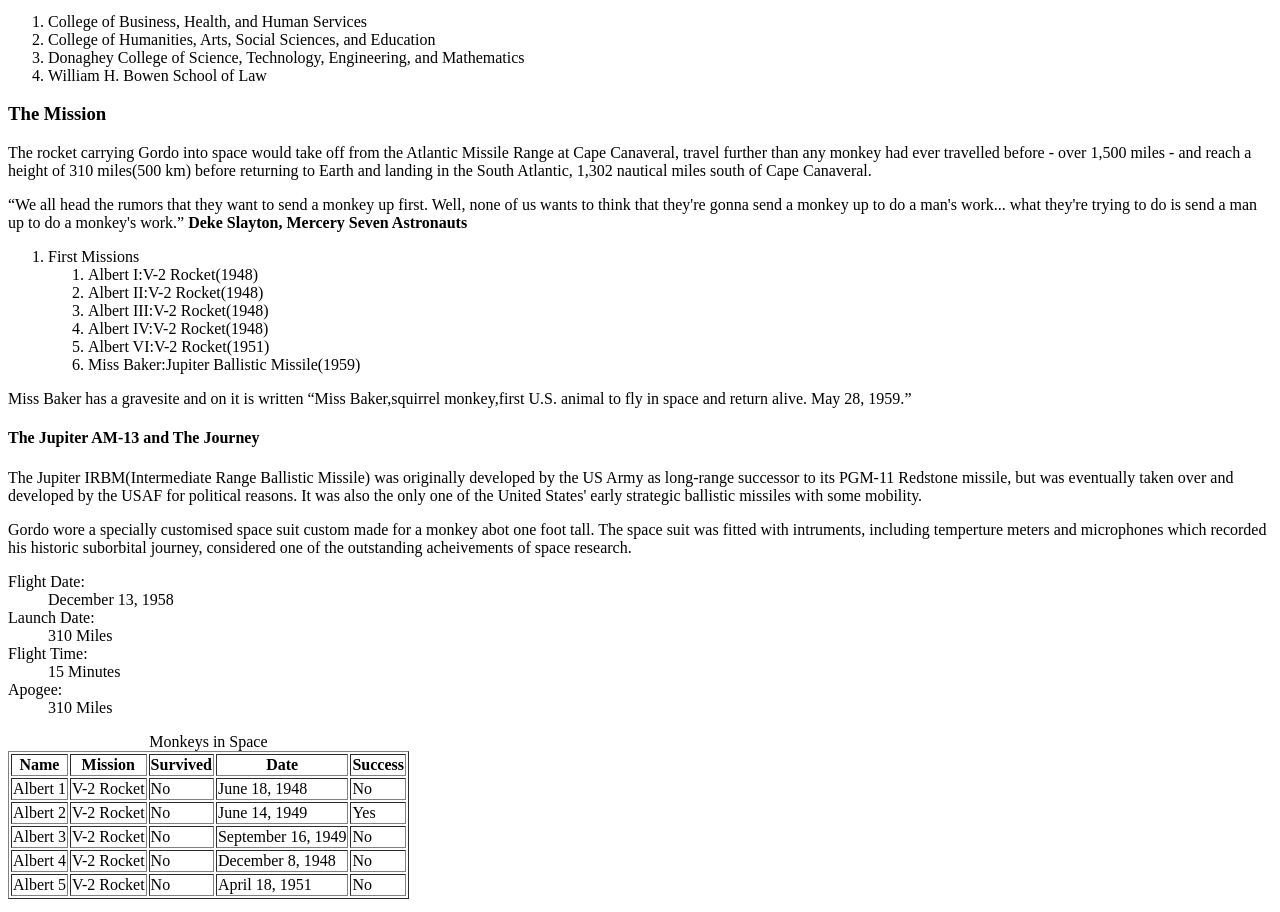
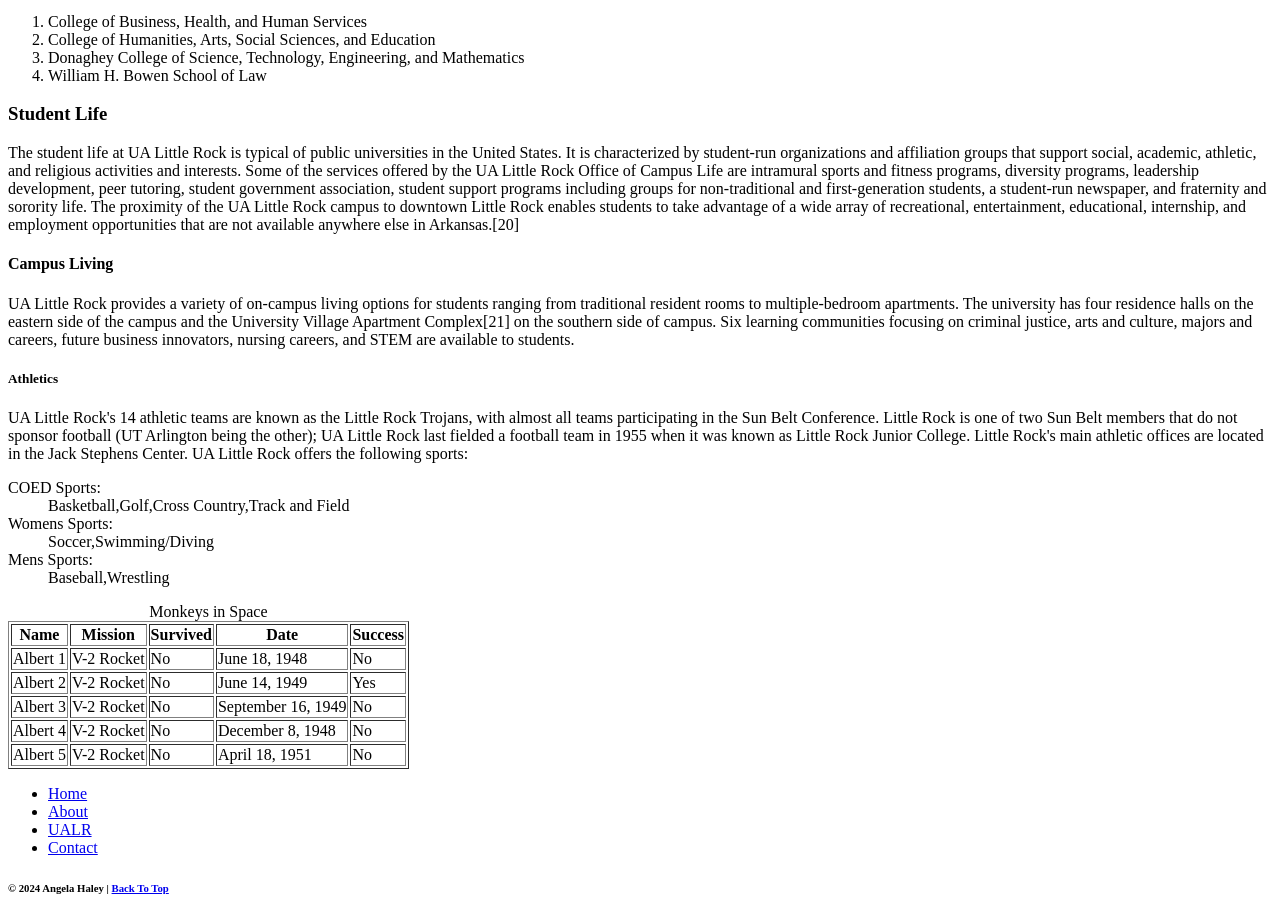
Before and after one commit to AngelaHaley/ifsc-1310-, a plain HTML site: page prototype/index.html in a window 1280 px wide. Shown: the part 618-1530 px from the top of the page. Drawn offline with Linux system fonts and the light colour scheme; files whose address does not match are found by name.

Commit message:
second main

```diff
--- a/prototype/index.html
+++ b/prototype/index.html
@@ -49,53 +49,39 @@
 
 
 
-            <h3>The Mission</h3>
-            <p>The rocket carrying Gordo into space would take off from the Atlantic Missile Range at Cape Canaveral, travel further than any monkey had
-                ever travelled before - over 1,500 miles - and reach a height of 310 miles(500 km) before returning to Earth and landing in the South Atlantic,
-                1,302 nautical miles south of Cape Canaveral.
+            <h3>Student Life</h3>
+            <p>The student life at UA Little Rock is typical of public universities in the United States. It is characterized by student-run organizations and affiliation groups
+                that support social, academic, athletic, and religious activities and interests. Some of the services offered by the UA Little Rock Office of Campus Life are intramural
+                sports and fitness programs, diversity programs, leadership development, peer tutoring, student government association, student support programs including groups for
+                non-traditional and first-generation students, a student-run newspaper, and fraternity and sorority life. The proximity of the UA Little Rock campus to downtown Little
+                Rock enables students to take advantage of a wide array of recreational, entertainment, educational, internship, and employment opportunities that are not available
+                anywhere else in Arkansas.[20]
+
             </p>
-            <p>
-                <q>We all head the rumors that they want to send a monkey up first. Well, none of us wants to think that they're gonna send a monkey up to do a
-                    man's work... what they're trying to do is send a man up to do a monkey's work.</q>
-                    <strong> Deke Slayton, Mercery Seven Astronauts</strong>
-            </p>
-            <ol>
-                <li>First Missions</li>
-                    <ol>
-                        <li>Albert I:V-2 Rocket(1948)</li>
-                        <li>Albert II:V-2 Rocket(1948)</li>
-                        <li>Albert III:V-2 Rocket(1948)</li>
-                        <li>Albert IV:V-2 Rocket(1948)</li>
-                        <li>Albert VI:V-2 Rocket(1951)</li>
-                        <li>Miss Baker:Jupiter Ballistic Missile(1959)</li>
-
-                    </ol>
 
 
-
-
-            </ol>
-            <p>Miss Baker has a gravesite and on it is written <q>Miss Baker,squirrel monkey,first U.S. animal to fly in space and return alive. May 28, 1959.</q></p>
-            <h4>The Jupiter AM-13 and The Journey</h4>
+            <h4>Campus Living</h4>
             <p>
-                The Jupiter IRBM(Intermediate Range Ballistic Missile) was originally developed by the US Army as long-range successor to its PGM-11 Redstone missile,
-                but was eventually taken over and developed by the USAF for political reasons. It was also the only one of the United
-                States' early strategic ballistic missiles with some mobility.
-            </p>
-
-            <p>Gordo wore a specially customised space suit custom made for a monkey abot one foot tall. The space suit was fitted with intruments, including temperture
-                meters and microphones which recorded his historic suborbital journey, considered one of the outstanding acheivements of space research.
+                UA Little Rock provides a variety of on-campus living options for students ranging from traditional resident rooms to multiple-bedroom apartments.
+                The university has four residence halls on the eastern side of the campus and the University Village Apartment Complex[21] on the southern side of campus.
+                Six learning communities focusing on criminal justice, arts and culture, majors and careers, future business innovators, nursing careers, and STEM are available to
+                students.
 
             </p>
+           <h5>Athletics</h5>
+            <p>
+                UA Little Rock's 14 athletic teams are known as the Little Rock Trojans, with almost all teams participating in the Sun Belt Conference.
+                Little Rock is one of two Sun Belt members that do not sponsor football (UT Arlington being the other); UA Little Rock last fielded a football team in 1955 when
+                it was known as Little Rock Junior College. Little Rock's main athletic offices are located in the Jack Stephens Center. UA Little Rock offers the following sports:
+            </p>
             <dl>
-                <dt>Flight Date:</dt>
-                    <dd>December 13, 1958</dd>
-                <dt>Launch Date:</dt>
-                    <dd>310 Miles</dd>
-                <dt>Flight Time:</dt>
-                    <dd>15 Minutes</dd>
-                <dt>Apogee:</dt>
-                    <dd>310 Miles</dd>
+                <dt>COED Sports:</dt>
+                    <dd>Basketball,Golf,Cross Country,Track and Field</dd>
+                <dt>Womens Sports:</dt>
+                    <dd>Soccer,Swimming/Diving</dd>
+                <dt>Mens Sports:</dt>
+                    <dd>Baseball,Wrestling</dd>
+
             </dl>
 
             <table border="1">
```
